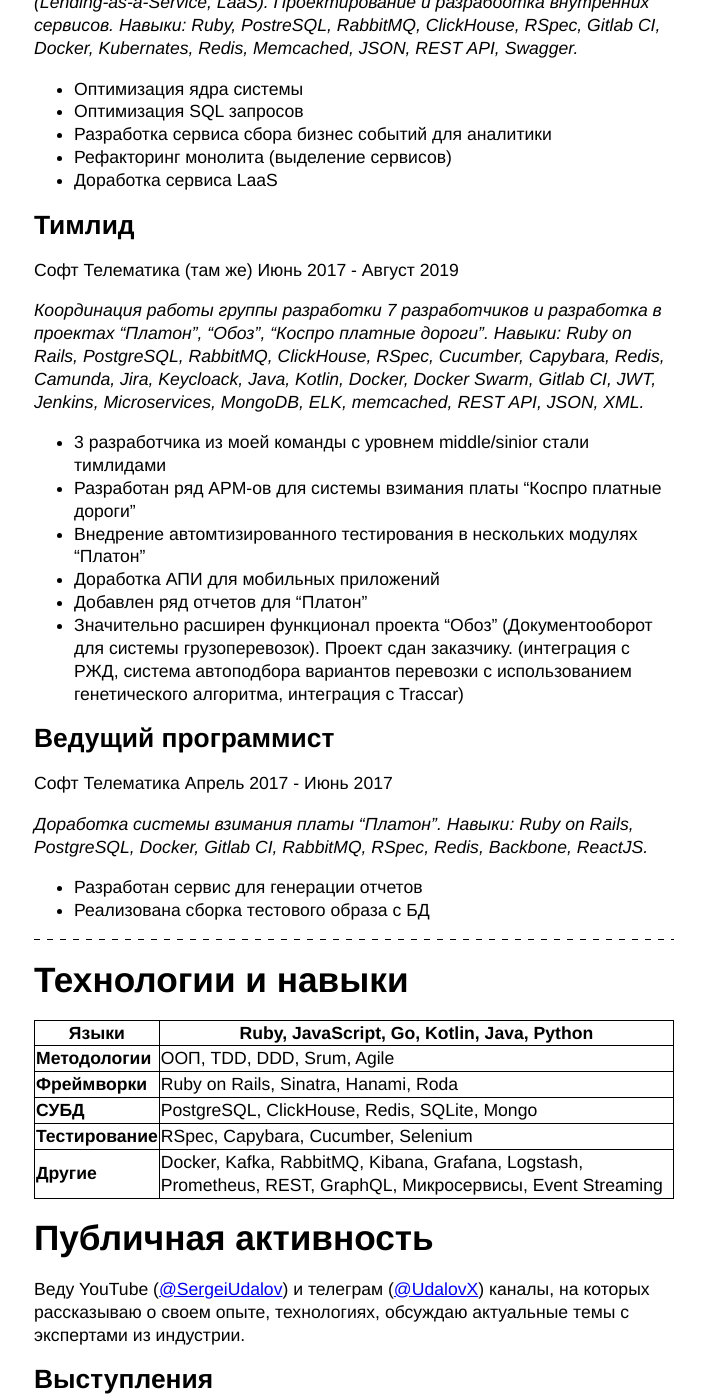
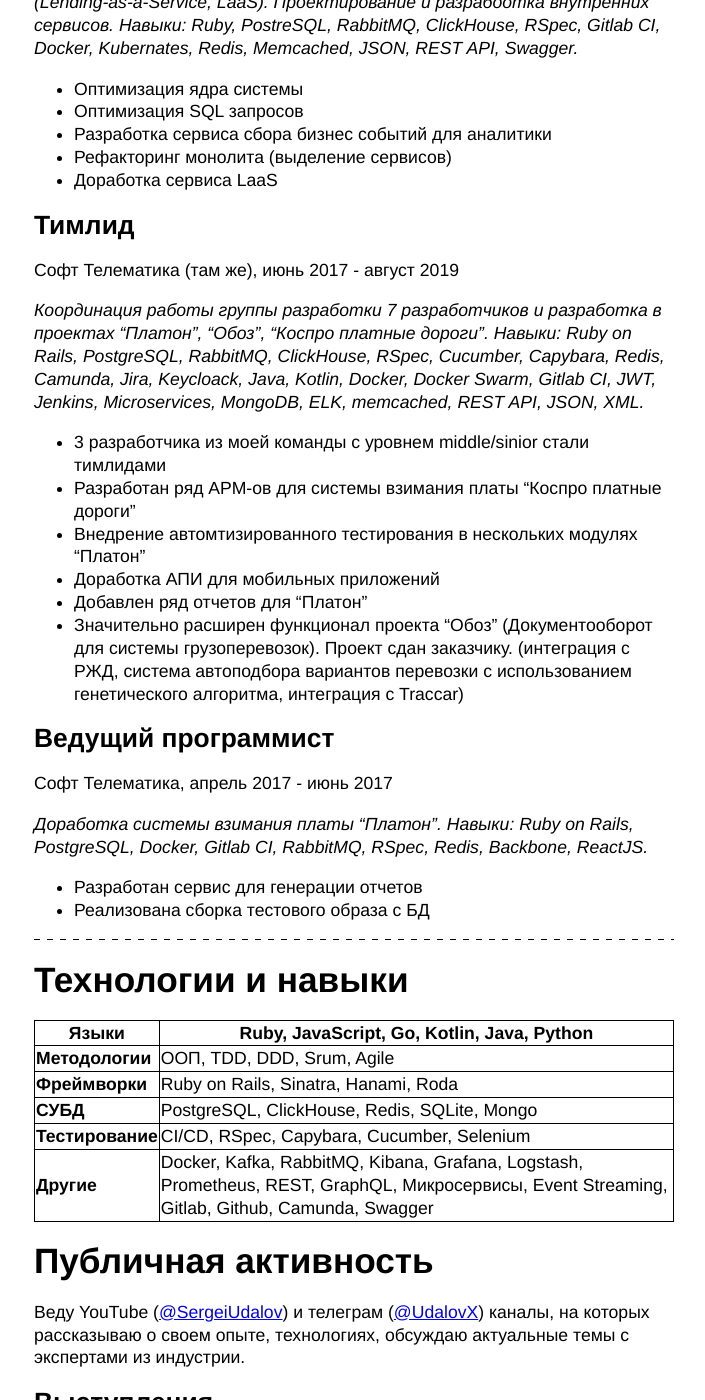
Before and after one commit to sergio-fry/blog, a Jekyll site: the page built from cv.md, in a window 1280 px wide and 1400 px high, scrolled down 1902 px. Shown: the whole window, without its empty margins (286-991 px from the left). Built offline with Jekyll 4.4.1, drawn with Linux system fonts in a browser that asks for light colours; some of the changed text lies outside the part shown.

Commit message:
vault backup: 2025-01-15 17:16:45
Affected files:
cv.md

```diff
--- a/cv.md
+++ b/cv.md
@@ -14,8 +14,7 @@ disable_comments: true
 
 ---
 ## Технический лидер продукта
-ecom.tech (samokat.tech)
-Апрель 2023 - настоящее время
+ecom.tech (samokat.tech), апрель 2023 - настоящее время
 
 *Управление тремя командами разработки, delivery - 18 человек. Выработка архитектурных решений, кодревью, найм, развитие сотрудников. Навыки: Ruby, Go, GraphQL, Kafka, PostgreSQL, Gitlab CI, Docker, DevOps*
 
@@ -28,8 +27,7 @@ ecom.tech (samokat.tech)
 - 2 внутренних выступления
 
 ## Руководитель группы ruby-разработчиков,
-Баланс Платформа (там же)
-Октябрь 2021 - Апрель 2023
+Баланс Платформа (там же), октябрь 2021 - апрель 2023
 
 *Внедрение лучших практик, выработка архитектурных решений, найм, развитие сотрудников.*
 
@@ -42,8 +40,7 @@ ecom.tech (samokat.tech)
 * развитие процесса проведения архитектурных комитетов
 
 ## Тимлид
-Баланс Платформа (там же)
-Август 2020 - Август 2021
+Баланс Платформа (там же), август 2020 - август 2021
 
 *Управление командой разработки 9 человек, внедрение процессов от проектирования до доставки, кодревью, найм, развитие сотрудников. Навыки: Jira, Ruby, PostreSQL, RabbitMQ, ClickHouse, RSpec, Gitlab CI, Docker, Kubernates, Redis, REST API*
 
@@ -57,8 +54,7 @@ ecom.tech (samokat.tech)
 * подготовлен тимлид на смену
 
 ## Ведущий программист
-Баланс Платформа
-Сентябрь 2019 - Август 2020
+Баланс Платформа, сентябрь 2019 - август 2020
 
 *Разработка сервисов для автоматизации процесса выдачи кредитов (Lending-as-a-Service, LaaS). Проектирование и разрабоотка внутренних сервисов. Навыки: Ruby, PostreSQL, RabbitMQ, ClickHouse, RSpec, Gitlab CI, Docker, Kubernates, Redis, Memcached, JSON, REST API, Swagger.*
 
@@ -69,8 +65,7 @@ ecom.tech (samokat.tech)
 * Доработка сервиса LaaS
 
 ## Тимлид
-Софт Телематика (там же)
-Июнь 2017 - Август 2019
+Софт Телематика (там же), июнь 2017 - август 2019
 
 *Координация работы группы разработки 7 разработчиков и разработка в проектах “Платон”, “Обоз”, “Коспро платные дороги”. Навыки: Ruby on Rails, PostgreSQL, RabbitMQ, ClickHouse, RSpec, Cucumber, Capybara, Redis, Camunda, Jira, Keycloack, Java, Kotlin, Docker, Docker Swarm, Gitlab CI, JWT, Jenkins, Microservices, MongoDB, ELK, memcached, REST API, JSON, XML.*
 
@@ -82,8 +77,7 @@ ecom.tech (samokat.tech)
 * Значительно расширен функционал проекта “Обоз” (Документооборот для системы грузоперевозок). Проект сдан заказчику. (интеграция с РЖД, система автоподбора вариантов перевозки с использованием генетического алгоритма, интеграция с Traccar)
 
 ## Ведущий программист
-Софт Телематика
-Апрель 2017 - Июнь 2017
+Софт Телематика, апрель 2017 - июнь 2017
 
 *Доработка системы взимания платы “Платон”. Навыки: Ruby on Rails, PostgreSQL, Docker, Gitlab CI, RabbitMQ, RSpec, Redis, Backbone, ReactJS.*
 
@@ -93,13 +87,13 @@ ecom.tech (samokat.tech)
 ---
 # Технологии и навыки
 
-| **Языки**        | Ruby, JavaScript, Go, Kotlin, Java, Python                                                                   |
-| ---------------- | ------------------------------------------------------------------------------------------------------------ |
-| **Методологии**  | ООП, TDD, DDD, Srum, Agile                                                                                   |
-| **Фреймворки**   | Ruby on Rails, Sinatra, Hanami, Roda                                                                         |
-| **СУБД**         | PostgreSQL, ClickHouse, Redis, SQLite, Mongo                                                                 |
-| **Тестирование** | RSpec, Capybara, Cucumber, Selenium                                                                          |
-| **Другие**       | Docker, Kafka, RabbitMQ, Kibana, Grafana, Logstash, Prometheus, REST, GraphQL, Микросервисы, Event Streaming |
+| **Языки**        | Ruby, JavaScript, Go, Kotlin, Java, Python                                                                                                     |
+| ---------------- | ---------------------------------------------------------------------------------------------------------------------------------------------- |
+| **Методологии**  | ООП, TDD, DDD, Srum, Agile                                                                                                                     |
+| **Фреймворки**   | Ruby on Rails, Sinatra, Hanami, Roda                                                                                                           |
+| **СУБД**         | PostgreSQL, ClickHouse, Redis, SQLite, Mongo                                                                                                   |
+| **Тестирование** | CI/CD, RSpec, Capybara, Cucumber, Selenium                                                                                                     |
+| **Другие**       | Docker, Kafka, RabbitMQ, Kibana, Grafana, Logstash, Prometheus, REST, GraphQL, Микросервисы, Event Streaming, Gitlab, Github, Camunda, Swagger |
 
 # Публичная активность
 Веду YouTube ([@SergeiUdalov](https://www.youtube.com/@SergeiUdalov)) и телеграм ([@UdalovX](https://t.me/UdalovX)) каналы, на которых рассказываю о своем опыте, технологиях, обсуждаю актуальные темы с экспертами из индустрии.
```
